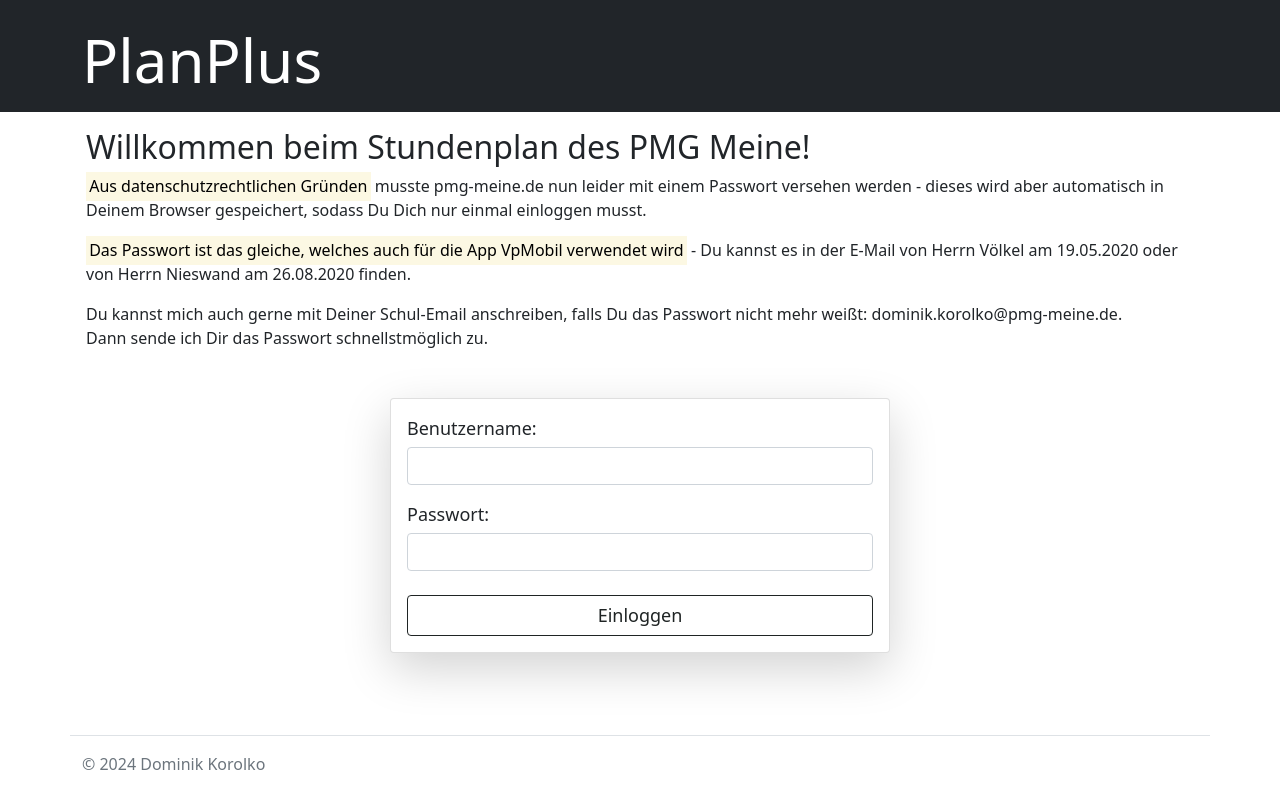
After one commit to DominikKor/planplus, a Django app: page /login/ in a window 1280 px wide. The commit adds this page. Run offline with Django 4.2, Linux system fonts and the light colour scheme; parts of the project's set-up code (start-up, migrations or seed data) failed here and were passed over.

Commit message:
Add password protection for data protection reasons

```diff
--- a/plan/models.py
+++ b/plan/models.py
@@ -1,4 +1,5 @@
 from django.db import models
+from django.contrib.auth.models import User
 
 
 class Day(models.Model):
--- a/plan/static/style.css
+++ b/plan/static/style.css
@@ -106,3 +106,28 @@ tr.has-info-text tr:not(.change-info) td {
 tr.has-info-text tr:not(.change-info) th {
     padding-bottom: 2px;
 }
+
+footer {
+    background-color: white;
+}
+
+#login-form {
+    min-width: 200px;
+    max-width: 500px;
+}
+
+#login-form label {
+    font-size: large;
+    margin-bottom: 5px;
+}
+
+.btn-outline-secondary {
+    font-size: large !important;
+    color: #1f2424 !important;
+    border-color: #1f2424 !important;
+}
+
+.btn-outline-secondary:hover, .btn-outline-secondary:active {
+    color: #fff !important;
+    background-color: #1f2424 !important;
+}
--- a/plan/templates/base.html
+++ b/plan/templates/base.html
@@ -35,7 +35,7 @@
             <form action="{% url "plan:search" %}" method="GET">
                 <div class="input-group mb-3">
                     <input type="text" class="form-control" placeholder="Suchen..."
-                           aria-label="Suchen..." name="q" required="required">
+                           aria-label="Suchen..." value="{{ request.GET.q|default_if_none:'' }}" required="required">
                     <button class="btn btn-outline-primary px-3" type="submit">Los</button>
                 </div>
                 {% if request.GET %}
@@ -223,7 +223,7 @@
 </main>
 
 <footer class="d-flex flex-wrap justify-content-between align-items-center py-3 my-4 border-top container">
-    <p class="col-md-4 mb-0 text-muted">&copy; 2023 Dominik K.</p>
+    <p class="col-md-4 mb-0 text-muted">&copy; 2024 Dominik Korolko</p>
 
     <ul class="nav col-md-4 justify-content-end">
         <li class="nav-item"><a href="{% url "plan:plan" %}" class="nav-link px-2 text-muted">Home</a></li>
--- /dev/null
+++ b/plan/templates/login.html
@@ -0,0 +1,89 @@
+{% load static %}
+<!DOCTYPE html>
+<html lang="en">
+<head>
+    <meta charset="UTF-8">
+    <title>Einloggen - PMG Vertretungsplan</title>
+    <meta name="viewport" content="width=device-width, initial-scale=1.0">
+    <link rel="stylesheet" href="{% static "style.css" %}?v=4">
+    <!-- Bootstrap -->
+    <link href="https://cdn.jsdelivr.net/npm/bootstrap@5.1.3/dist/css/bootstrap.min.css" rel="stylesheet"
+          integrity="sha384-1BmE4kWBq78iYhFldvKuhfTAU6auU8tT94WrHftjDbrCEXSU1oBoqyl2QvZ6jIW3" crossorigin="anonymous">
+    <!-- Favicons -->
+    <link rel="apple-touch-icon" sizes="180x180" href="{% static "icons/apple-touch-icon.png" %}">
+    <link rel="icon" type="image/png" sizes="32x32" href="{% static "icons/favicon-32x32.png" %}">
+    <link rel="icon" type="image/png" sizes="16x16" href="{% static "icons/favicon-16x16.png" %}">
+    <link rel="manifest" href="{% static "site.webmanifest" %}">
+    <!-- END Favicons -->
+</head>
+<body>
+<header>
+    <div class="px-3 py-2 bg-dark text-white">
+        <div class="container">
+            <div class="d-flex flex-wrap align-items-center justify-content-center justify-content-lg-start mt-3">
+                <a href="/" class="d-flex align-items-center my-2 my-lg-0 me-lg-auto text-white text-decoration-none">
+                    <h1 id="logo">PlanPlus</h1>
+                </a>
+            </div>
+        </div>
+    </div>
+</header>
+
+<main class="container" style="margin-bottom: 150px">
+    <div class="clear-both"></div>
+
+    <div class="content mt-3">
+        <div class="login-explanation mt-3">
+            <h2>Willkommen beim Stundenplan des PMG Meine!</h2>
+            <p>
+                <mark>Aus datenschutzrechtlichen Gründen</mark> musste pmg-meine.de nun leider mit einem Passwort
+                versehen werden - dieses wird aber automatisch in Deinem Browser gespeichert,
+                sodass Du Dich nur einmal einloggen musst.
+            </p>
+            <p>
+                <mark>Das Passwort ist das gleiche, welches auch für die App VpMobil verwendet wird</mark> -
+                Du kannst es in der E-Mail von Herrn Völkel am 19.05.2020 oder von Herrn Nieswand am 26.08.2020 finden.
+            </p>
+            <p>
+                Du kannst mich auch gerne mit Deiner Schul-Email anschreiben, falls Du das Passwort nicht mehr weißt:
+                dominik.korolko@pmg-meine.de.<br>
+                Dann sende ich Dir das Passwort schnellstmöglich zu.
+            </p>
+        </div>
+
+        <form class="mx-auto card p-3 shadow-lg mt-5" method="post" enctype="multipart/form-data" id="login-form">
+            {% csrf_token %}
+
+            <!-- Error / Success messages for login -->
+            {% if messages %}
+                <div class="alert alert-primary" role="alert">
+                    {% for message in messages %}
+                        {{ message }}
+                    {% endfor %}
+                </div>
+            {% endif %}
+
+            <div class="form-group">
+                <label for="username">Benutzername:</label>
+                <input id="username" name="username" type="text" class="form-control">
+            </div>
+            <div class="form-group mt-3">
+                <label for="password">Passwort:</label>
+                <input id="password" name="password" type="password" class="form-control">
+            </div>
+
+            <button type="submit" name="submit-login" id="submit-login" class="btn btn-outline-secondary mt-4">
+                Einloggen
+            </button>
+        </form>
+    </div>
+</main>
+
+<footer class="d-flex flex-wrap justify-content-between align-items-center pt-3 pb-4 border-top container fixed-bottom">
+    <p class="col-md-4 mb-0 text-muted">&copy; 2024 Dominik Korolko</p>
+</footer>
+<script src="https://cdn.jsdelivr.net/npm/bootstrap@5.1.3/dist/js/bootstrap.bundle.min.js"
+        integrity="sha384-ka7Sk0Gln4gmtz2MlQnikT1wXgYsOg+OMhuP+IlRH9sENBO0LRn5q+8nbTov4+1p"
+        crossorigin="anonymous"></script>
+</body>
+</html>
--- a/plan/urls.py
+++ b/plan/urls.py
@@ -1,3 +1,4 @@
+from django.contrib import admin
 from django.urls import path
 
 from plan import views
@@ -5,6 +6,8 @@ from plan import views
 app_name = "plan"
 
 urlpatterns = [
+    path("login/", views.login_page, name="login"),
+    path("admin/", admin.site.urls),
     path("", views.plan, name="plan"),
     path("teacher/<str:term>", views.teacher, name="teacher"),
     path("room/<str:term>", views.room, name="room"),
--- a/plan/views.py
+++ b/plan/views.py
@@ -1,9 +1,13 @@
 import datetime
 import json
 
+from django.contrib import messages
+from django.contrib.auth import authenticate, login
+from django.contrib.auth.decorators import login_required
+from django.contrib.auth.models import User
 from django.db.models import Q
 from django.http import HttpResponse
-from django.shortcuts import render, get_object_or_404
+from django.shortcuts import render, get_object_or_404, redirect
 from django.views.decorators.csrf import csrf_exempt
 from django.views.decorators.http import require_POST
 
@@ -37,6 +41,32 @@ GERMAN_MONTHS = {
 }
 
 
+def login_page(request):
+    if request.method == "POST":
+        username = request.POST.get('username')
+        password = request.POST.get('password')
+
+        # Check if a user with the provided username exists
+        if not User.objects.filter(username=username).exists():
+            # Display an error message if the username does not exist
+            messages.error(request, 'Invalid Username')
+            return redirect('/login/')
+
+        # Authenticate the user with the provided username and password
+        user = authenticate(username=username, password=password)
+
+        if user is None:
+            # Display an error message if authentication fails (invalid password)
+            messages.error(request, "Invalid Password")
+            return redirect('plan:login_page')
+
+        # Log in the user and redirect to the home page upon successful login
+        login(request, user)
+        return redirect("plan:plan")
+
+    return render(request, 'login.html')
+
+
 def get_next_highest_day(date_obj):
     higher_days = Day.objects.filter(date__gte=date_obj).order_by("date")
     if higher_days.exists():
@@ -46,6 +76,7 @@ def get_next_highest_day(date_obj):
     return day
 
 
+@login_required
 def plan(request):
     day = get_day(request)
     # If the user requests a day that doesn't exist yet, create it
@@ -87,6 +118,7 @@ def get_day(request):
     return day
 
 
+@login_required
 def teacher(request, term: str):
     day = get_day(request)
     teacher_obj = get_object_or_404(Teacher, short_name=term)
@@ -95,6 +127,7 @@ def teacher(request, term: str):
     return render(request, "plan/plan.html", {"source": "Lehrer", "plans": [periods], "table_head": term, "day": day})
 
 
+@login_required
 def room(request, term: str):
     day = get_day(request)
     periods = Period.objects.filter(room=term, plan__day=day).order_by("number")
@@ -102,6 +135,7 @@ def room(request, term: str):
     return render(request, "plan/plan.html", {"source": "Raum", "plans": [periods], "table_head": term, "day": day})
 
 
+@login_required
 def class_(request, term: str):
     day = get_day(request)
     periods = Period.objects.filter(plan__cls=term, plan__day=day).order_by("number")
@@ -109,6 +143,7 @@ def class_(request, term: str):
     return render(request, "plan/plan.html", {"source": "Klasse", "plans": [periods], "table_head": term, "day": day})
 
 
+@login_required
 def search(request):
     term = request.GET.get("q")
     day = get_day(request)
@@ -149,6 +184,7 @@ def get_unique_periods(periods):
 
 @require_POST
 @csrf_exempt
+@login_required
 def find_next_date(request):
     date = datetime.datetime.strptime(request.POST["date"], "%d.%m.%Y").date()
     action = request.POST["action"]
--- a/planplus/settings.py
+++ b/planplus/settings.py
@@ -133,3 +133,7 @@ STATIC_ROOT = 'static/'
 # https://docs.djangoproject.com/en/4.0/ref/settings/#default-auto-field
 
 DEFAULT_AUTO_FIELD = 'django.db.models.BigAutoField'
+
+LOGIN_URL = '/login/'
+SESSION_COOKIE_SECURE = 10 * 365 * 24 * 60 * 60  # 10 years in seconds
+SESSION_SAVE_EVERY_REQUEST = True
```
